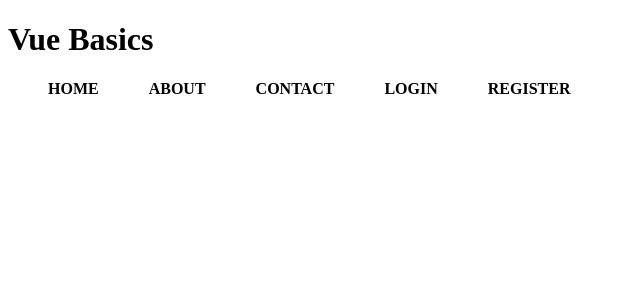
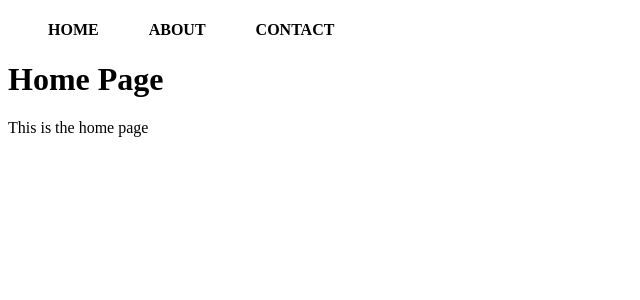
Before and after one commit to ffjaervik/vue-sandbox, a Vue app: page / in a window 1280 px wide. Shown: the top 300 px of the page, without its empty margins (0-640 px from the left). Built offline with nearby package versions, Linux system fonts and the light colour scheme.

Commit message:
click event

```diff
--- a/src/App.vue
+++ b/src/App.vue
@@ -3,11 +3,21 @@
   <h1>{{ pageTitle }}</h1>
   <nav>
     <ul id="navbar">
-      <li v-for="(link, index) in links" :key="index">
-        <a :href="link.url" :title="`This page goes to ${link.name}`">{{ link.name }}</a>
+      <li v-for="(page, index) in pages" :key="index">
+        <a
+          aria-current="page"
+          :href="page.link.url"
+          :title="`This page goes to ${page.link.pageTitle}`"
+          @click.prevent="activePage = index"
+          >{{ page.link.text }}</a
+        >
       </li>
     </ul>
   </nav>
+  <h1>{{ pages[activePage].pageTitle }}</h1>
+  <p>
+    {{ pages[activePage].content }}
+  </p>
 </template>
 
 <script>
@@ -15,14 +25,24 @@
     name: "App",
     data() {
       return {
-        links: [
-          { name: "Home", url: "/" },
-          { name: "About", url: "/about" },
-          { name: "Contact", url: "/contact" },
-          { name: "Login", url: "/login" },
-          { name: "Register", url: "/register" },
+        activePage: 0,
+        pages: [
+          {
+            link: { text: "Home", url: "index.html" },
+            pageTitle: "Home Page",
+            content: "This is the home page",
+          },
+          {
+            link: { text: "About", url: "about.html" },
+            pageTitle: "About Page",
+            content: "This is the about page",
+          },
+          {
+            link: { text: "Contact", url: "contact.html" },
+            pageTitle: "Contact Page",
+            content: "This is the contact page",
+          },
         ],
-        pageTitle: "Vue Basics",
       };
     },
   };
@@ -37,7 +57,8 @@
     gap: 50px;
   }
 
-  #navbar li, a {
+  #navbar li,
+  a {
     list-style-type: none;
     font-size: 1rem;
     color: #000;
```
